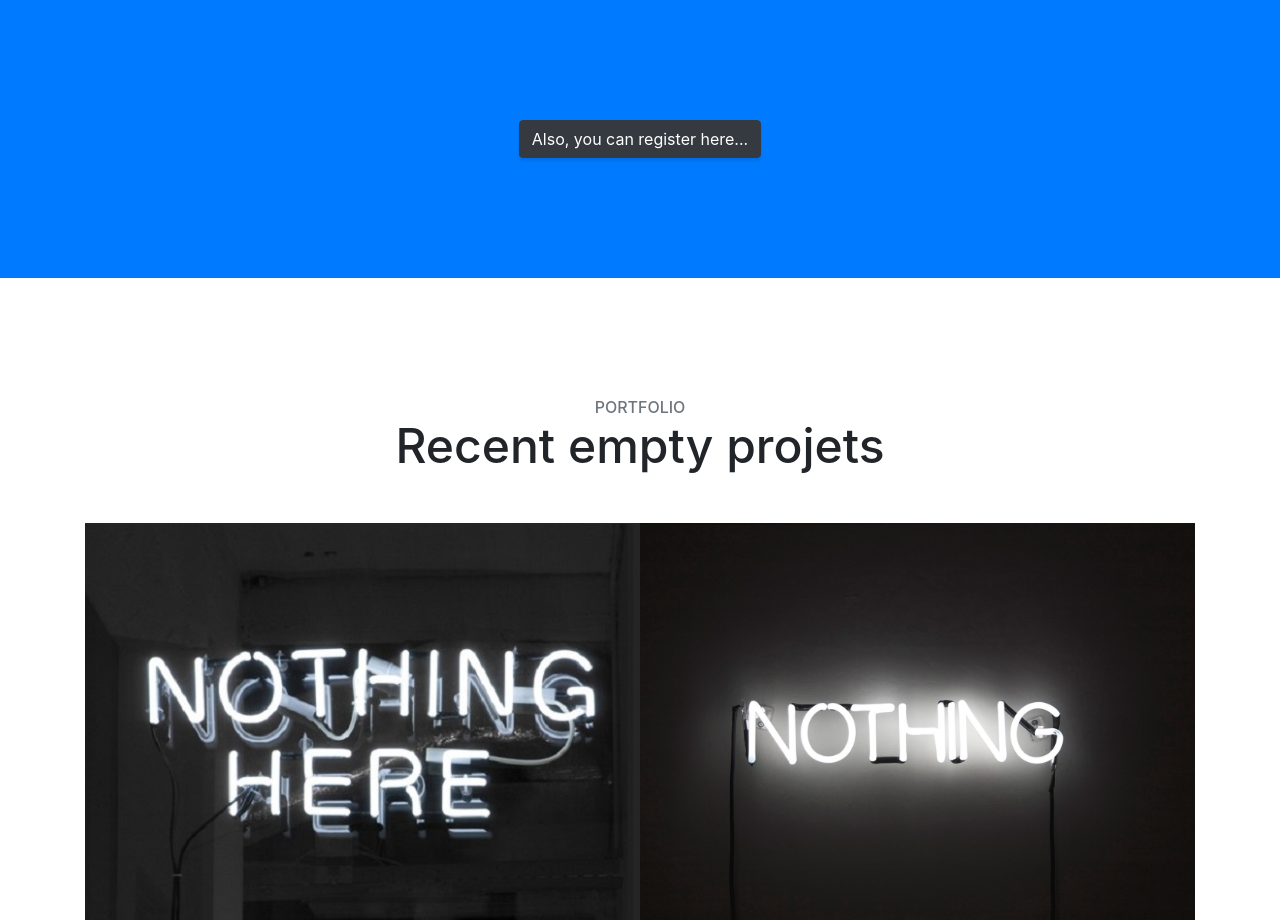
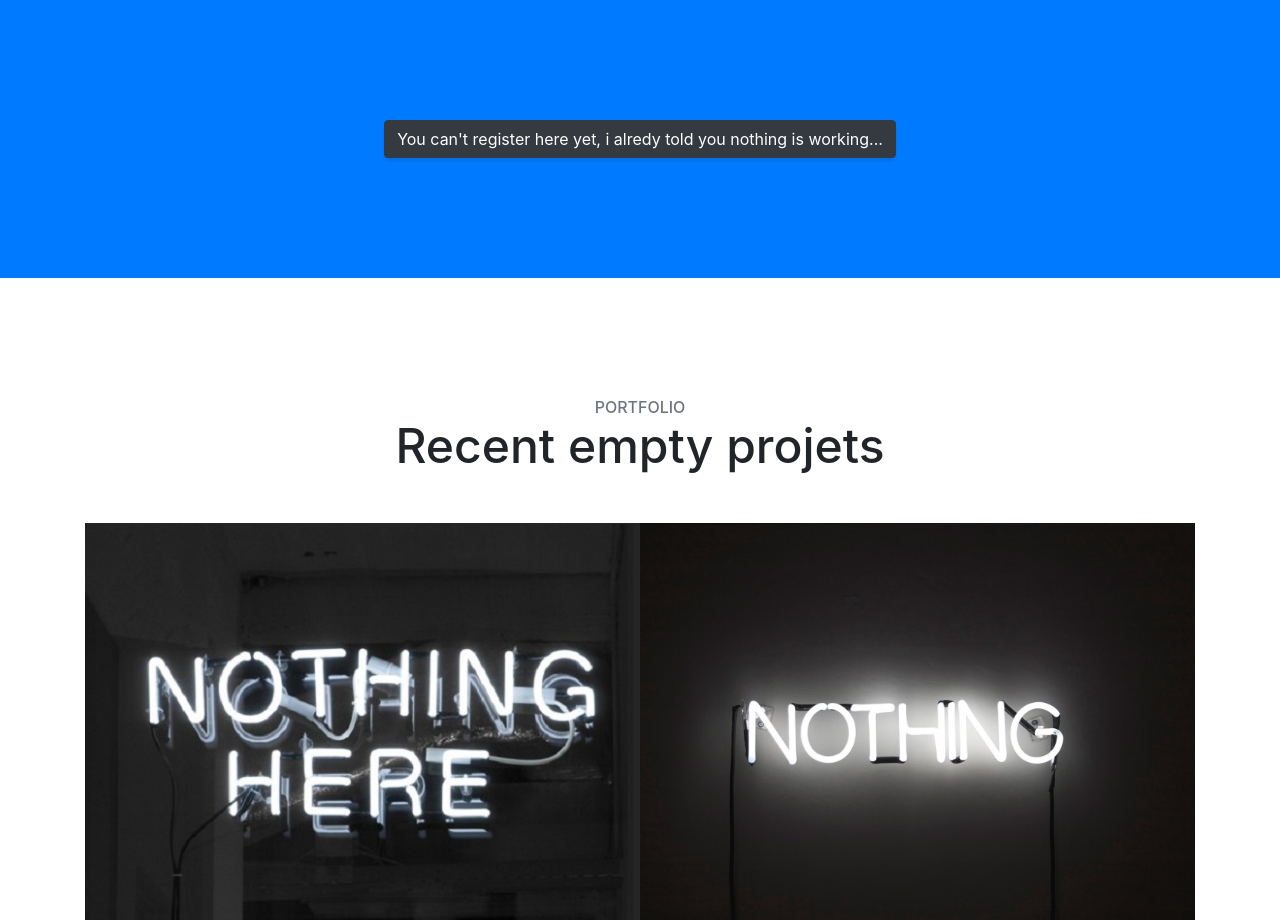
Before and after one commit to tavaros/github.io, a website with bundled scripts: page index.html in a window 1280 px wide. Shown: the part 1780-2700 px from the top of the page. Built offline with nearby package versions, Linux system fonts and the light colour scheme.

Commit message:
Update index.html

```diff
--- a/index.html
+++ b/index.html
@@ -130,7 +130,7 @@
    <!-- Call to Action -->
   <section class="content-section bg-primary text-white">
     <div class="container text-center">
-      <a href="app-ecma6/cadastro.html" class="btn btn-xl btn-dark">Also, you can register here...</a>
+      <a href="app-ecma6/cadastro.html" class="btn btn-xl btn-dark">You can't register here yet, i alredy told you nothing is working...</a>
     </div>
   </section>
 
```
